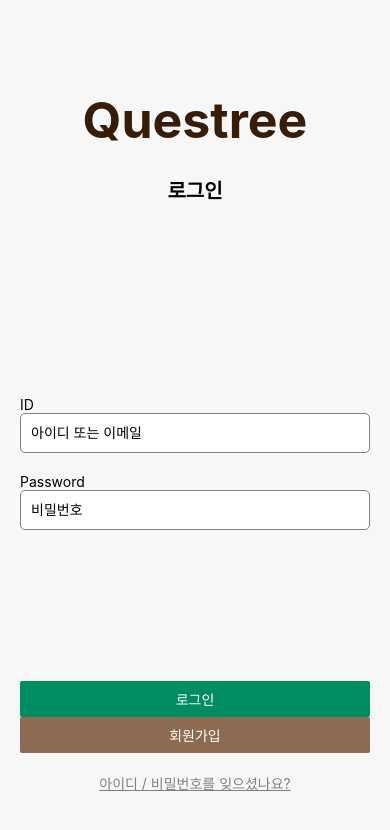
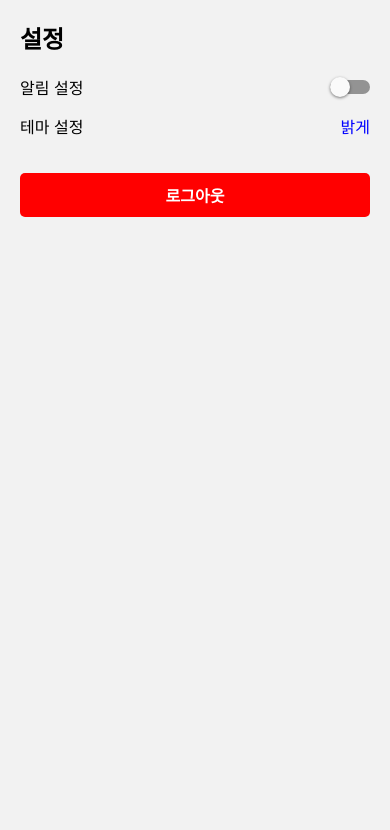
Before and after one commit to project-Questree/questree-frontend, a React Native app: screen /Setting in a window 390 px wide. Shown: the top 830 px of the page. Built offline with nearby package versions, Linux system fonts and the light colour scheme.

Commit message:
feate: MyPageScreen.js, SettingScreen.js 뼈대만 구현

```diff
--- a/App.js
+++ b/App.js
@@ -10,6 +10,7 @@ import ForgotIdScreen from "./screens/ForgotIdScreen";
 import ForgotPwScreen from "./screens/ForgotPwScreen";
 import CalendarScreen from "./screens/CalendarScreen";
 import MyPageScreen from "./screens/MyPageScreen";
+import SettingScreen from "./screens/SettingScreen";
 
 const Stack = createNativeStackNavigator();
 
@@ -65,6 +66,11 @@ export default function App() {
           component={MyPageScreen}
           options={{ headerShown: false }}
         />
+        <Stack.Screen
+          name="Setting"
+          component={SettingScreen}
+          options={{ headerShown: false }}
+        />
       </Stack.Navigator>
     </NavigationContainer>
   );
--- a/screens/MyPageScreen.js
+++ b/screens/MyPageScreen.js
@@ -1,12 +1,46 @@
-import React from "react";
-import { View, Text, StyleSheet } from "react-native";
-import BottomTabBar from "../components/BottomTabBar"; // BottomTabBar 컴포넌트 import
+import React, { useState, useEffect } from "react";
+import { View, Text, StyleSheet, TouchableOpacity } from "react-native";
+import AsyncStorage from "@react-native-async-storage/async-storage";
+import { Ionicons } from "@expo/vector-icons";
+import { useNavigation } from "@react-navigation/native";
+import BottomTabBar from "../components/BottomTabBar";
 
 function MyPageScreen() {
+  const navigation = useNavigation();
+  const [userId, setUserId] = useState(null);
+
+  // useEffect(() => {
+  //   const fetchUserId = async () => {
+  //     try {
+  //       const storedUserId = await AsyncStorage.getItem("userId");
+  //       setUserId(storedUserId);
+  //     } catch (error) {
+  //       console.error("Error loading userId:", error);
+  //     }
+  //   };
+
+  //   fetchUserId();
+  // }, []);
+
+  const handleSettingsPress = () => {
+    // TODO: 설정 페이지로 이동하는 로직 구현
+    navigation.navigate("Setting"); // 예시: SettingsScreen으로 이동
+  };
+
   return (
     <View style={styles.container}>
-      <View>
-        <Text>MyPage Screen</Text>
+      <View style={styles.header}>
+        <Text style={styles.title}>마이페이지</Text>
+        <TouchableOpacity onPress={handleSettingsPress}>
+          <Ionicons name="settings-outline" size={24} color="black" />
+        </TouchableOpacity>
+      </View>
+      <View style={styles.content}>
+        {userId ? (
+          <Text style={styles.userId}>ID: {userId}</Text>
+        ) : (
+          <Text>Loading...</Text>
+        )}
       </View>
       <BottomTabBar />
     </View>
@@ -16,6 +50,26 @@ function MyPageScreen() {
 const styles = StyleSheet.create({
   container: {
     flex: 1,
+    padding: 20,
+    backgroundColor: "#fff",
+  },
+  header: {
+    flexDirection: "row",
+    justifyContent: "space-between",
+    alignItems: "center",
+    marginBottom: 20,
+  },
+  title: {
+    fontSize: 24,
+    fontWeight: "bold",
+  },
+  content: {
+    flex: 1,
+    alignItems: "center",
+    justifyContent: "center",
+  },
+  userId: {
+    fontSize: 18,
   },
 });
 
--- /dev/null
+++ b/screens/SettingScreen.js
@@ -0,0 +1,148 @@
+import React, { useState, useEffect } from "react";
+import {
+  View,
+  Text,
+  StyleSheet,
+  TouchableOpacity,
+  Switch,
+  Alert,
+} from "react-native";
+import AsyncStorage from "@react-native-async-storage/async-storage";
+import { useNavigation } from "@react-navigation/native";
+import BottomTabBar from "../components/BottomTabBar";
+
+function SettingScreen() {
+  const navigation = useNavigation();
+  const [notificationsEnabled, setNotificationsEnabled] = useState(false);
+  const [theme, setTheme] = useState("light"); // 'light' 또는 'dark'
+
+  useEffect(() => {
+    // AsyncStorage에서 설정 값 불러오기 (초기값 설정)
+    const loadSettings = async () => {
+      try {
+        const storedNotificationsEnabled = await AsyncStorage.getItem(
+          "notificationsEnabled",
+        );
+        const storedTheme = await AsyncStorage.getItem("theme");
+        setNotificationsEnabled(storedNotificationsEnabled === "true");
+        setTheme(storedTheme || "light");
+      } catch (error) {
+        console.error("Error loading settings:", error);
+      }
+    };
+
+    loadSettings();
+  }, []);
+
+  useEffect(() => {
+    // 설정 값 변경 시 AsyncStorage에 저장
+    const saveSettings = async () => {
+      try {
+        await AsyncStorage.setItem(
+          "notificationsEnabled",
+          notificationsEnabled.toString(),
+        );
+        await AsyncStorage.setItem("theme", theme);
+      } catch (error) {
+        console.error("Error saving settings:", error);
+      }
+    };
+
+    saveSettings();
+  }, [notificationsEnabled, theme]);
+
+  const toggleNotifications = () => {
+    setNotificationsEnabled(!notificationsEnabled);
+  };
+
+  const toggleTheme = () => {
+    setTheme(theme === "light" ? "dark" : "light");
+  };
+
+  const handleLogout = () => {
+    Alert.alert("로그아웃", "로그아웃 하시겠습니까?", [
+      { text: "취소", style: "cancel" },
+      {
+        text: "확인",
+        onPress: async () => {
+          try {
+            // AsyncStorage에서 토큰 삭제
+            await AsyncStorage.removeItem("accessToken");
+            await AsyncStorage.removeItem("refreshToken");
+            // 로그인 화면으로 이동
+            navigation.navigate("Login");
+          } catch (error) {
+            console.error("Error logging out:", error);
+          }
+        },
+      },
+    ]);
+  };
+
+  return (
+    <View style={styles.container}>
+      <View style={styles.header}>
+        <Text style={styles.title}>설정</Text>
+      </View>
+      <View style={styles.settingItem}>
+        <Text style={styles.settingLabel}>알림 설정</Text>
+        <Switch
+          value={notificationsEnabled}
+          onValueChange={toggleNotifications}
+        />
+      </View>
+      <View style={styles.settingItem}>
+        <Text style={styles.settingLabel}>테마 설정</Text>
+        <TouchableOpacity onPress={toggleTheme}>
+          <Text style={styles.themeText}>
+            {theme === "light" ? "밝게" : "어둡게"}
+          </Text>
+        </TouchableOpacity>
+      </View>
+      <TouchableOpacity style={styles.logoutButton} onPress={handleLogout}>
+        <Text style={styles.logoutButtonText}>로그아웃</Text>
+      </TouchableOpacity>
+    </View>
+  );
+}
+
+const styles = StyleSheet.create({
+  container: {
+    flex: 1,
+    padding: 20,
+  },
+  header: {
+    marginBottom: 20,
+  },
+  title: {
+    fontSize: 24,
+    fontWeight: "bold",
+  },
+  settingItem: {
+    flexDirection: "row",
+    alignItems: "center",
+    justifyContent: "space-between",
+    marginBottom: 15,
+  },
+  settingLabel: {
+    fontSize: 16,
+  },
+  themeText: {
+    fontSize: 16,
+    color: "blue", // 테마 텍스트 색상 (예시)
+  },
+  logoutButton: {
+    backgroundColor: "red", // 로그아웃 버튼 색상 (예시)
+    padding: 10,
+    borderRadius: 5,
+    marginTop: 20,
+  },
+  logoutButtonText: {
+    color: "white",
+    fontSize: 16,
+    fontWeight: "bold",
+    textAlign: "center",
+  },
+});
+
+export default SettingScreen;
```
